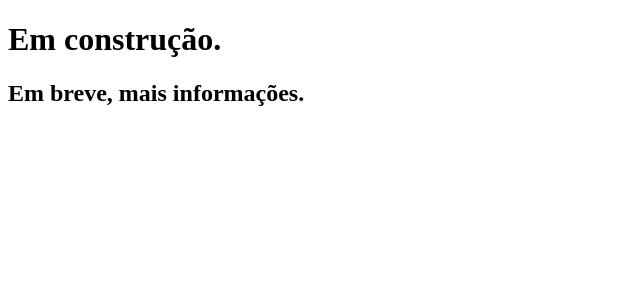
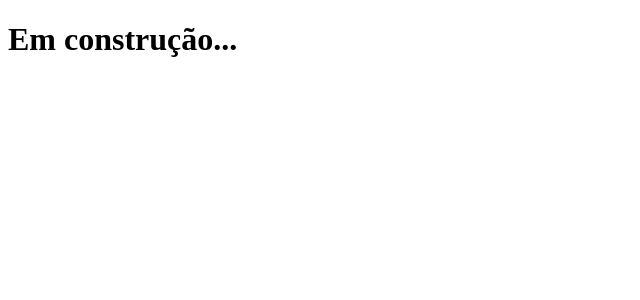
Before and after one commit to jonatanfragoso/clone-tabnews, a Next.js app: page / in a window 1280 px wide. Shown: the top 300 px of the page, without its empty margins (0-640 px from the left). Built offline with nearby package versions, Linux system fonts and the light colour scheme.

Commit message:
testando ssh

```diff
--- a/pages/index.js
+++ b/pages/index.js
@@ -1,8 +1,7 @@
 function Home() {
   return (
     <div>
-      <h1>Em construção.</h1>
-      <h2>Em breve, mais informações.</h2>
+      <h1>Em construção...</h1>
     </div>
   );
 }
```
